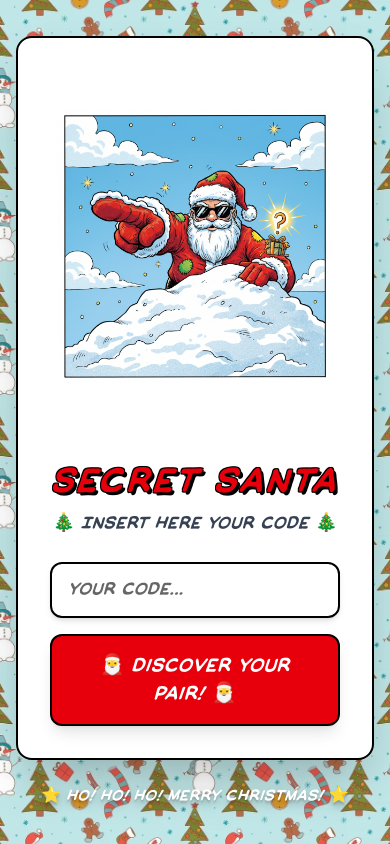
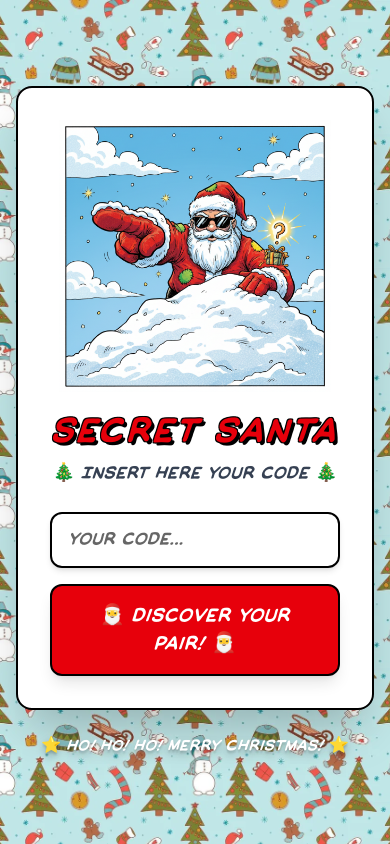
Before and after one commit to MatteoVolpi1/SecretSanta, a Next.js app: page / in a window 390 px wide. Built offline with nearby package versions, Linux system fonts and the light colour scheme.

Commit message:
Refactor image container styles for consistency across pages

```diff
--- a/app/page.tsx
+++ b/app/page.tsx
@@ -57,8 +57,8 @@ export default function Home() {
         </div>*/}
 
         {/* Santa image */}
-        <div className="flex justify-center mb-6 -mt-4">
-        <div className="relative w-96 h-96">
+          <div className="flex justify-center mb-3 sm:mb-6 -mt-2 sm:-mt-4">
+            <div className="relative w-72 h-72 sm:w-96 sm:h-96">
           <Image
           src="/images/comics/secretsanta.png"
           alt="Secret Santa"
--- a/app/result/page.tsx
+++ b/app/result/page.tsx
@@ -50,8 +50,8 @@ export default function ResultPage() {
       <main className="max-w-md w-full">
         <div className="bg-white rounded-2xl shadow-2xl border-2 border-black p-8 relative">
           {/* Santa image (same style) */}
-          <div className="flex justify-center mb-6 -mt-4">
-            <div className="relative w-96 h-96">
+          <div className="flex justify-center mb-3 sm:mb-6 -mt-2 sm:-mt-4">
+            <div className="relative w-72 h-72 sm:w-96 sm:h-96">
               <Image
                 src="/images/comics/reindeer.png"
                 alt="Reindeer"
```
